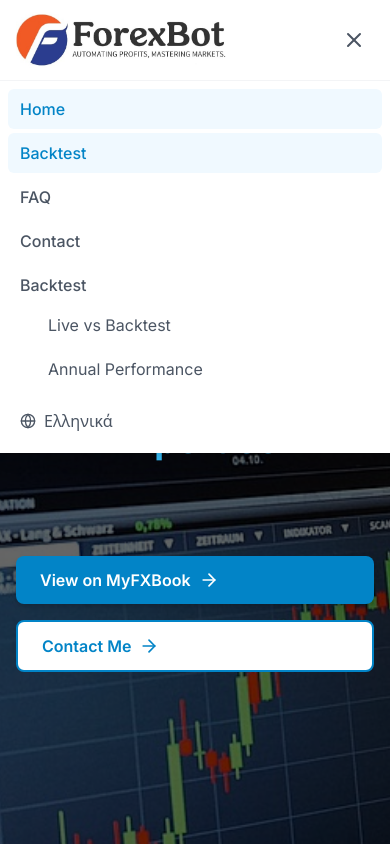
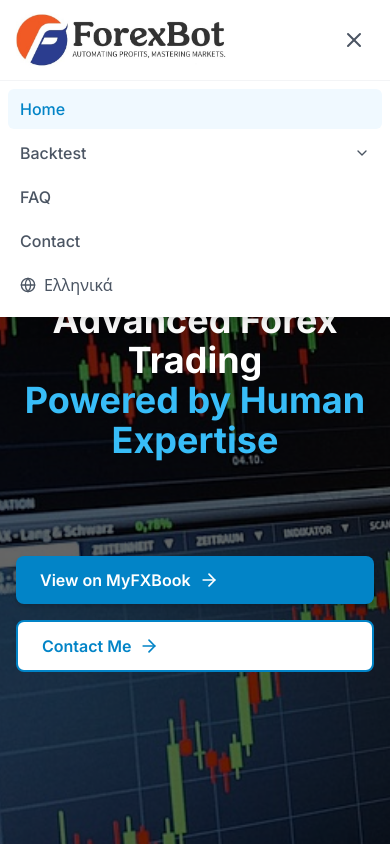
Before and after one commit to sio2000/-, a React (Vite) app: page / in a window 390 px wide. Both pictures are taken after a click on the button 354 px from the left and 40 px from the top of the page. Shown: the top 844 px of the page. Built offline with nearby package versions, Linux system fonts and the light colour scheme.

Commit message:
α????? α??ßασµα τ?? project

```diff
--- a/src/components/Navbar.tsx
+++ b/src/components/Navbar.tsx
@@ -123,7 +123,39 @@ const Navbar = () => {
       {isMenuOpen && (
         <div className="md:hidden bg-white border-t border-gray-100">
           <div className="px-2 pt-2 pb-3 space-y-1">
-            {mainNavItems.map((item) => (
+            {mainNavItems.map((item) =>
+              item.type === 'backtest' ? (
+                // Backtest with dropdown for mobile
+                <div key="backtest" className="space-y-1">
+                  <div
+                    className="flex items-center justify-between px-3 py-2 rounded-md text-base font-medium text-gray-600"
+                    onClick={() => setIsBacktestOpen(!isBacktestOpen)}
+                  >
+                    {item.label}
+                    <ChevronDown className={`w-4 h-4 transition-transform ${isBacktestOpen ? 'rotate-180' : ''}`} />
+                  </div>
+
+                  {/* Dropdown items */}
+                  <div className={`pl-4 space-y-1 ${isBacktestOpen ? 'block' : 'hidden'}`}>
+                    {backtestItems.map((subItem) => (
+                      <NavLink
+                        key={subItem.path}
+                        to={subItem.path}
+                        onClick={() => setIsMenuOpen(false)}
+                        className={({ isActive }) =>
+                          `block px-3 py-2 rounded-md text-base ${
+                            isActive
+                              ? 'text-blue-600 bg-blue-50'
+                              : 'text-gray-600 hover:text-blue-600 hover:bg-blue-50'
+                          }`
+                        }
+                      >
+                        {subItem.label}
+                      </NavLink>
+                    ))}
+                  </div>
+                </div>
+              ) : (
                 <NavLink
                   key={item.path}
                   to={item.path}
@@ -138,32 +170,10 @@ const Navbar = () => {
                 >
                   {item.label}
                 </NavLink>
-            ))}
+              )
+            )}
 
-            <div className="px-3 py-2">
-              <div className="font-medium text-gray-600 mb-2">
-                {language === 'en' ? 'Backtest' : 'Backtest'}
-              </div>
-              <div className="pl-4 space-y-1">
-                {backtestItems.map((item) => (
-                  <NavLink
-                    key={item.path}
-                    to={item.path}
-                    onClick={() => setIsMenuOpen(false)}
-                    className={({ isActive }) =>
-                      `block px-3 py-2 rounded-md text-base ${
-                        isActive
-                          ? 'text-blue-600 bg-blue-50'
-                          : 'text-gray-600 hover:text-blue-600 hover:bg-blue-50'
-                      }`
-                    }
-                  >
-                    {item.label}
-                  </NavLink>
-                ))}
-              </div>
-            </div>
-
+            {/* Language Toggle */}
             <button
               onClick={() => {
                 toggleLanguage();
```
Lines whose indentation alone changed are shown as unchanged.
